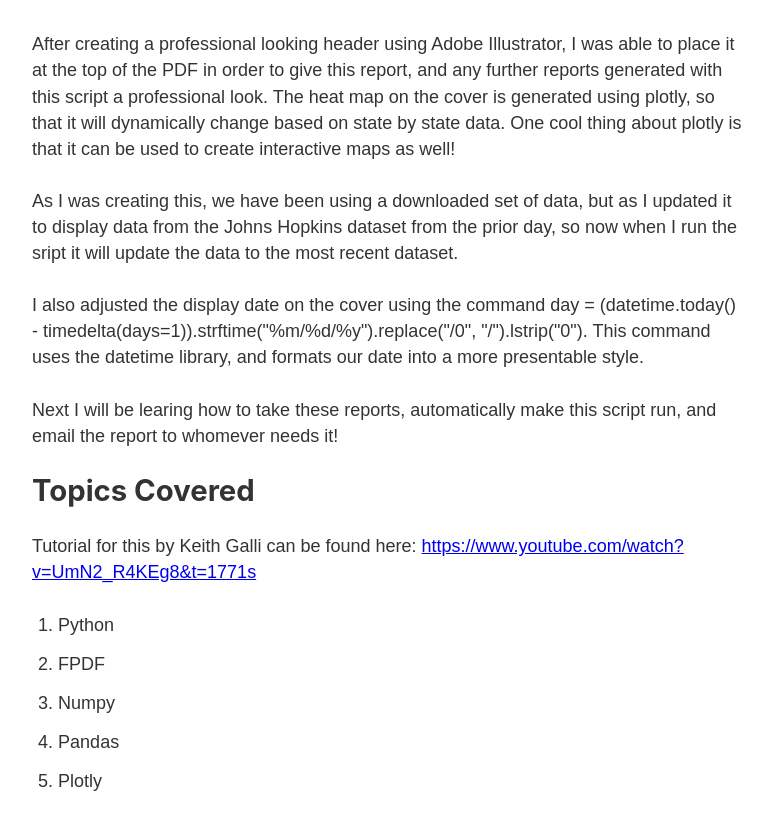
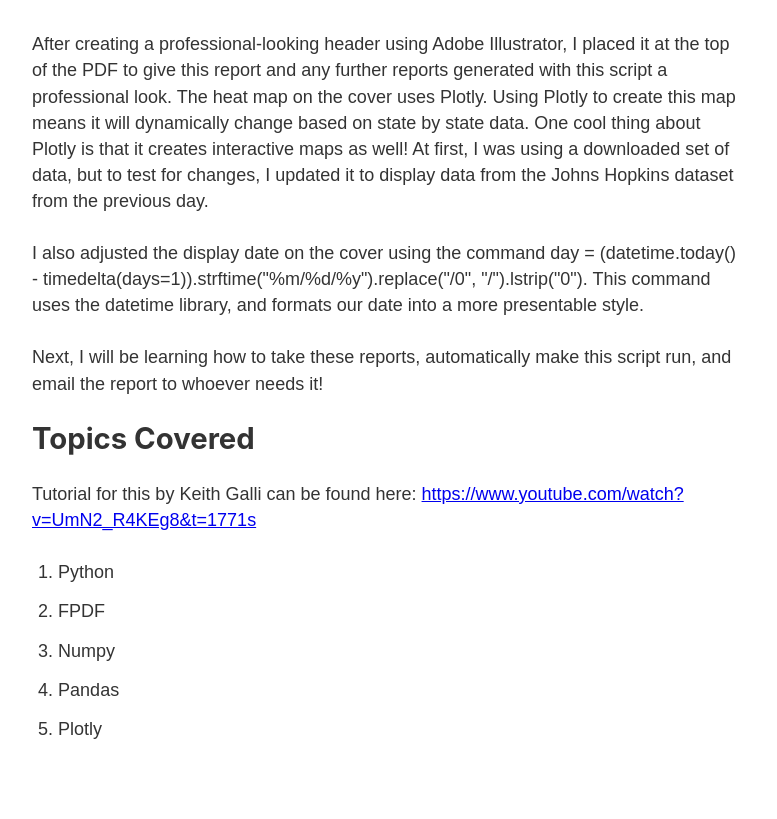
Before and after one commit to TimdinanCSUF/portfolio, a Gatsby site: page /blog/python_PDF in a window 1280 px wide. Shown: the part 4227-5046 px from the top of the page, without its empty margins (251-1028 px from the left). Built offline with nearby package versions, Linux system fonts and the light colour scheme; Gatsby itself is replaced by a stand-in of ours.

Commit message:
Update python_PDF.md

```diff
--- a/src/components/blogpost/pythonpdf/python_PDF.md
+++ b/src/components/blogpost/pythonpdf/python_PDF.md
@@ -26,13 +26,12 @@ Running this, generates a pdf with my new formatted graphs!
 Now to add more pages using the command pdf.add_page, which allows me to add the content following onto a new page.  This gives me the ability to seperate pages, as well as add a title page that I can format using the FPDF library.
 ![coverpage](header2.png)
 
-After creating a professional looking header using Adobe Illustrator, I was able to place it at the top of the PDF in order to give this report, and any further reports generated with this script a professional look.  The heat map on the cover is generated using plotly, so that it will dynamically change based on state by state data.  One cool thing about plotly is that it can be used to create interactive maps as well!
+After creating a professional-looking header using Adobe Illustrator, I placed it at the top of the PDF to give this report and any further reports generated with this script a professional look. The heat map on the cover uses Plotly. Using Plotly to create this map means it will dynamically change based on state by state data. One cool thing about Plotly is that it creates interactive maps as well!
+At first, I was using a downloaded set of data, but to test for changes, I updated it to display data from the Johns Hopkins dataset from the previous day.
 
-As I was creating this, we have been using a downloaded set of data, but as I updated it to display data from the Johns Hopkins dataset from the prior day, so now when I run the sript it will update the data to the most recent dataset.
+I also adjusted the display date on the cover using the command day = (datetime.today() - timedelta(days=1)).strftime("%m/%d/%y").replace("/0", "/").lstrip("0"). This command uses the datetime library, and formats our date into a more presentable style.
 
-I also adjusted the display date on the cover using the command     day = (datetime.today() - timedelta(days=1)).strftime("%m/%d/%y").replace("/0", "/").lstrip("0").  This command uses the datetime library, and formats our date into a more presentable style.
-
-Next I will be learing how to take these reports, automatically make this script run, and email the report to whomever needs it!
+Next, I will be learning how to take these reports, automatically make this script run, and email the report to whoever needs it!
 
 ## Topics Covered
 Tutorial for this by Keith Galli can be found here: https://www.youtube.com/watch?v=UmN2_R4KEg8&t=1771s
```
